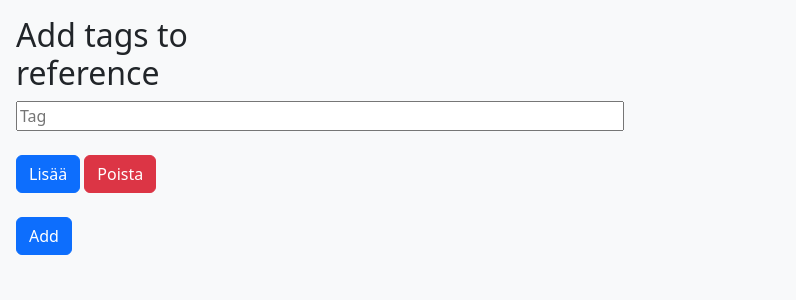
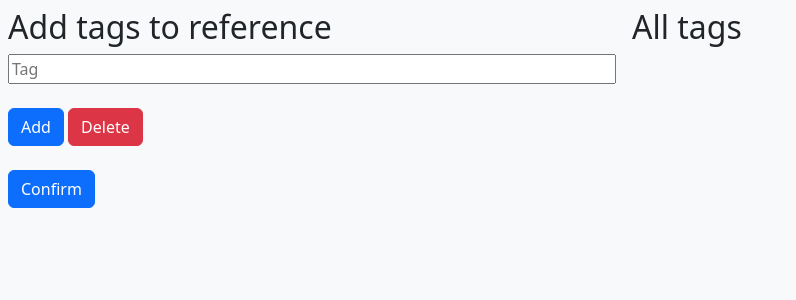
Before and after one commit to S3iska/miniproject, a Flask app: template src/templates/add_tags.html in a window 1280 px wide. Shown: the top 300 px of the page, without its empty margins (0-796 px from the left). Run offline with Flask 3, Linux system fonts and the light colour scheme; the template is opened without the code that fills it, so the values that code supplies are empty.

Commit message:
List all tags on adding page

```diff
--- a/src/app.py
+++ b/src/app.py
@@ -3,6 +3,7 @@ from db_helper import reset_db
 from config import app, test_env, db
 from repositories.ref_repository import create_ref, get_refs
 from repositories.ref_repository import delete_all_refs, delete_ref
+from repositories.tag_repository import get_tags
 from entities.ref import Ref
 
 
@@ -45,9 +46,10 @@ def route_add():
 @app.route("/<int:ref_id>/add_tags", methods=["GET", "POST"])
 def add_tags(ref_id):
     if request.method == "GET":
-        return render_template("add_tags.html", ref_id=ref_id)
+        return render_template("add_tags.html", tags=get_tags(db), ref_id=ref_id)
 
     return redirect("/")
+
 
 @app.route("/delete_all", methods=["POST"])
 def delete_all():
--- a/src/templates/add_tags.html
+++ b/src/templates/add_tags.html
@@ -1,8 +1,9 @@
 {% extends "layout.html" %}
 {% block title %}Add tags to reference{% endblock %}
+
 {% block body %}
-
-<div class="m-3 w-25">
+<div class="container row">
+    <div class="col p-2">
         <form action="/add_tags" method="POST">
             <h2>Add tags to reference</h2>
             <div id="tagform" class="tagform">
@@ -10,15 +11,25 @@
             </div>
             <br>
             <div class="tagform">
-            <button onclick="add()" class="btn btn-primary">Lisää</button>
-            <button onclick="remove()" class="btn btn-danger">Poista</button>
+                <button onclick="add()" class="btn btn-primary">Add</button>
+                <button onclick="remove()" class="btn btn-danger">Delete</button>
             </div>
             <br>
             <div>
-            <button type="submit" class="btn btn-primary">Add</button>
+                <button type="submit" class="btn btn-primary">Confirm</button>
             </div>
             <script src="{{url_for('static', filename='script.js')}}"></script>
         </form>
     </div>
 
+    <div class="col p-2">
+        <h2>All tags</h2>
+        {% for tag in tags|sort(attribute='tag_name')%}
+        <li><hidden {{ tag.id }}></hidden>
+            {{ tag.tag_name }}<br>
+            <br>
+        </li>
+        {% endfor %}
+    </div>
+</<div>
 {% endblock %}
```
Lines whose indentation alone changed are shown as unchanged.
